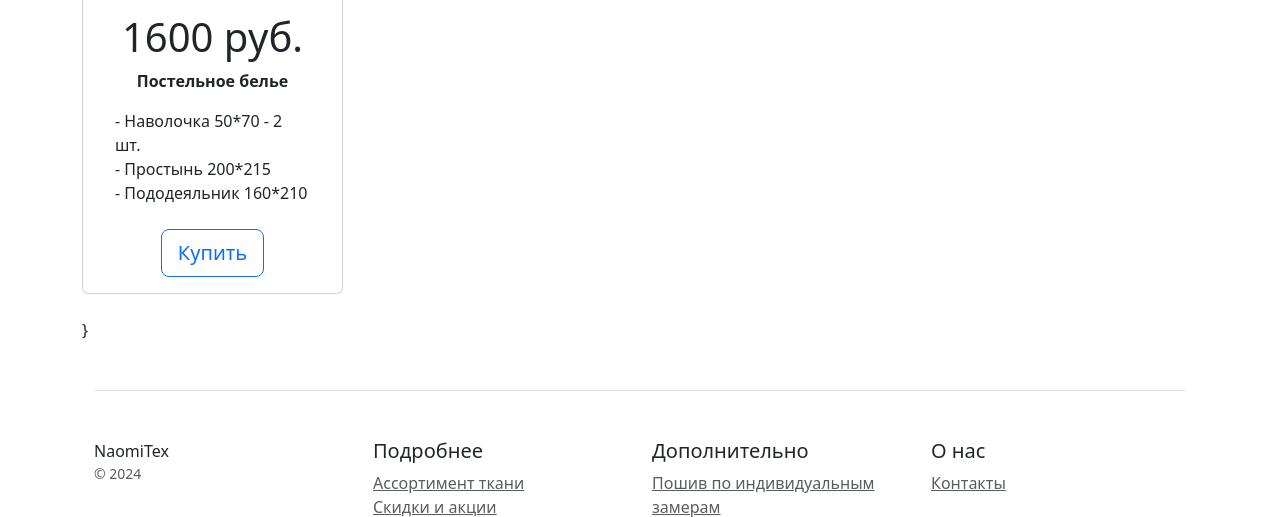
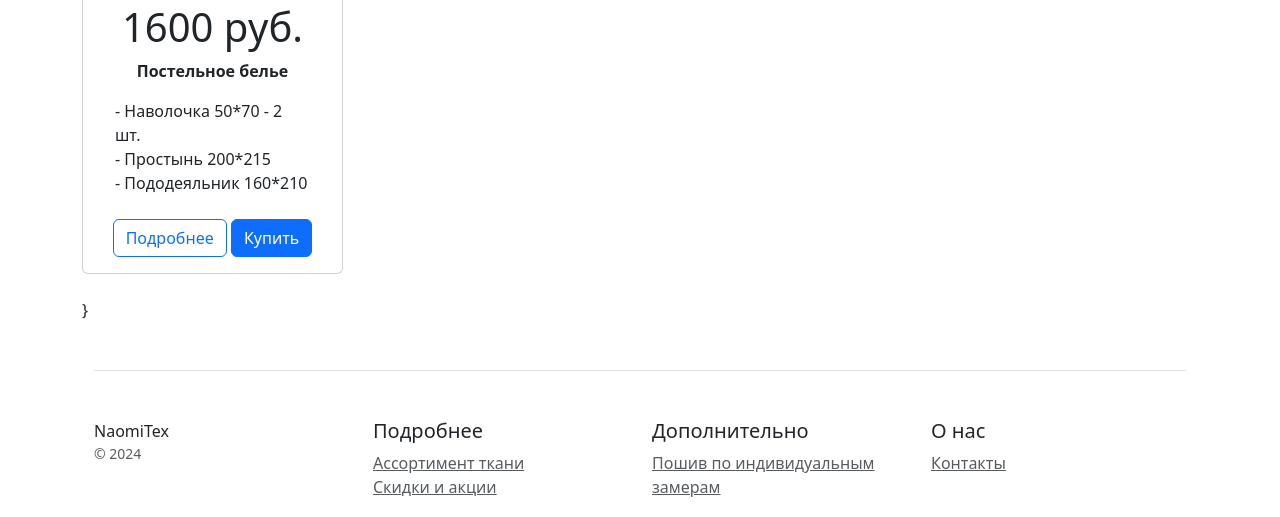
Before and after one commit to annaputilovskaya/online_store_project, a Django app: page / in a window 1280 px wide. Shown: the part 1207-1724 px from the top of the page. Run offline with Django 5.2, Linux system fonts and the light colour scheme; data comes from the database, SQL or seed files in the repository; some libraries are stand-ins or nearby versions.

Commit message:
fix home.html

```diff
--- a/catalog/templates/catalog/home.html
+++ b/catalog/templates/catalog/home.html
@@ -18,7 +18,8 @@
                         <div class="mt-3 mb-4 text-start m-3">
                           {{ product.description | linebreaks }}
                         </div>
-                    <button type="button" class="btn btn-lg btn-block btn-outline-primary">Купить</button>
+                    <a class="btn btn-outline-primary" href="{% url 'catalog:product_details' product.pk %}">Подробнее</a>
+                    <button type="button" class="btn btn-primary" href="#">Купить</button>
                 </div>
             </div>
          </div>
```
